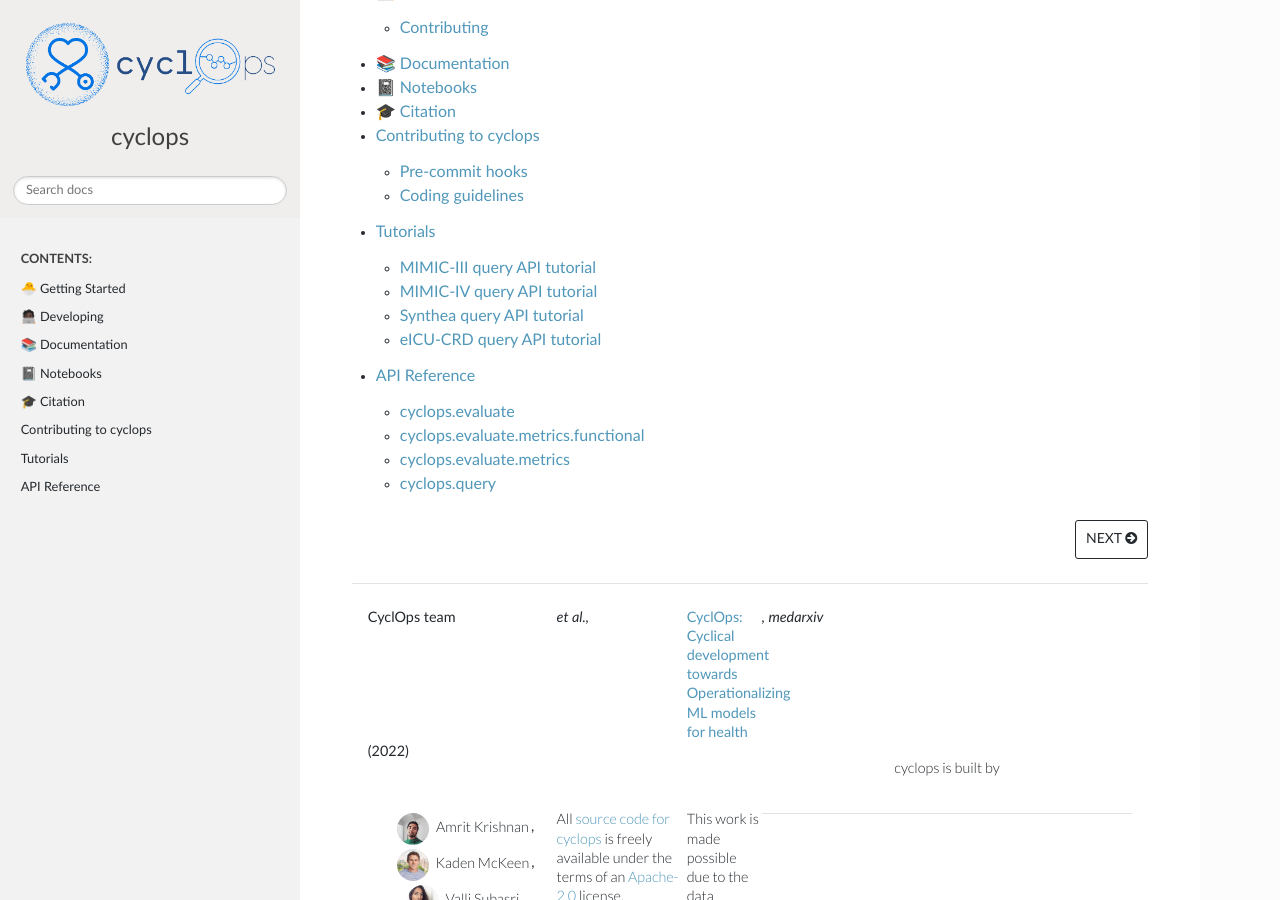
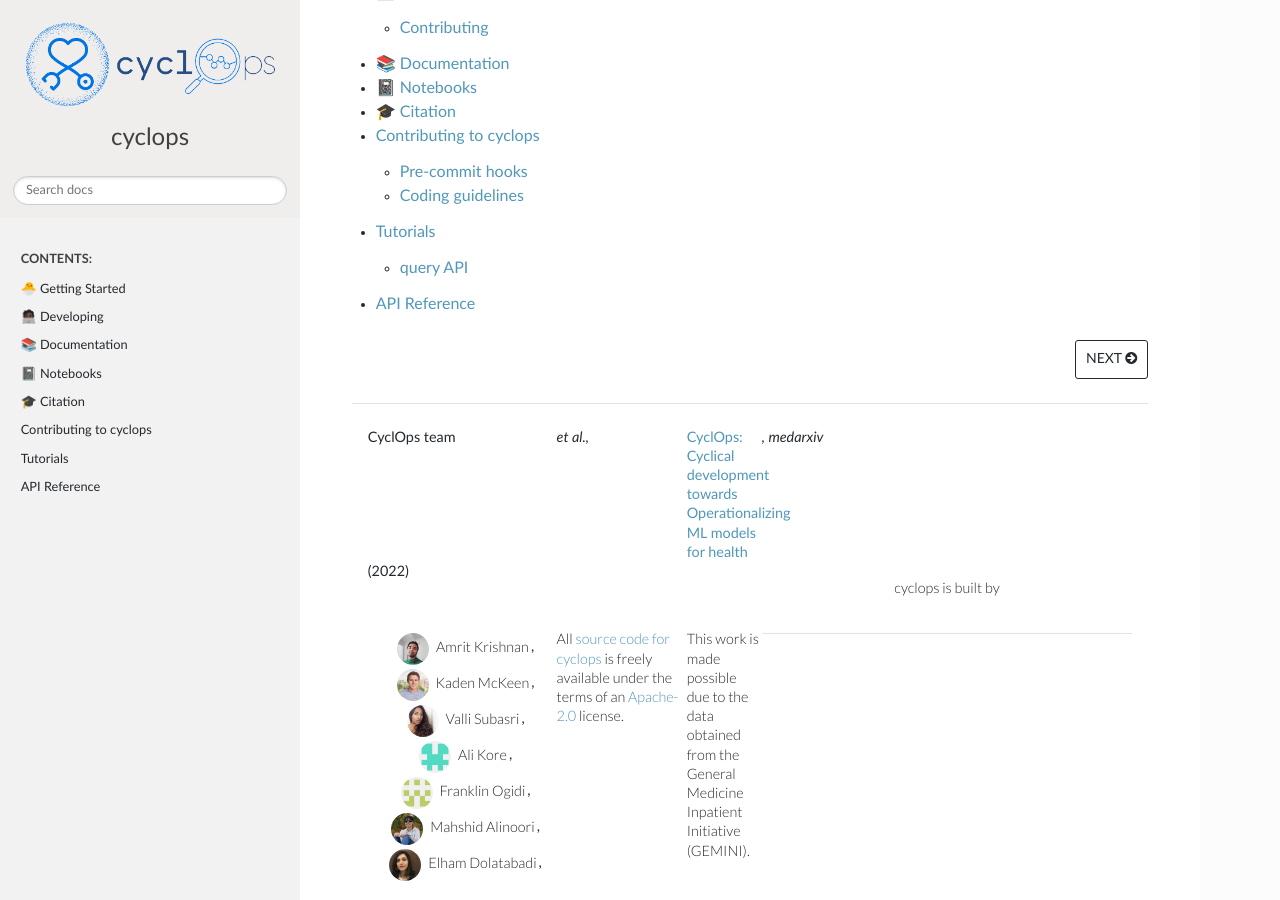
Before and after one commit to VectorInstitute/cyclops, a Sphinx documentation site: the page built from docs/source/index.rst, in a window 1280 px wide and 900 px high, scrolled down 322 px. Built offline with Sphinx 7.4.7, drawn with Linux system fonts in a browser that asks for light colours; pages that are not in the unit, such as notebooks, are missing from menus; part of the change alters nothing that is shown.

Commit message:
Add hierarchy to docs, including tutorials

```diff
--- a/docs/source/api.rst
+++ b/docs/source/api.rst
@@ -2,6 +2,6 @@ API Reference
 =============
 
 .. toctree::
-   :glob:
 
-   reference/api/*
+   reference/api/query.rst
+   reference/api/evaluate.rst
--- a/docs/source/tutorials.rst
+++ b/docs/source/tutorials.rst
@@ -3,7 +3,4 @@ Tutorials
 
 .. toctree::
 
-    tutorials/mimiciii/query_api.ipynb
-    tutorials/mimiciv/query_api.ipynb
-    tutorials/synthea/query_api.ipynb
-    tutorials/eicu/query_api.ipynb
+   tutorials_query
--- /dev/null
+++ b/docs/source/tutorials_query.rst
@@ -0,0 +1,15 @@
+query API
+=========
+
+The query API allows you to query EHR databases. It is a Python API that
+that communicates with postgresql databases. It is a wrapper around the
+SQLAlchemy ORM and uses SQLAlchemy query objects and functions to build
+queries.
+
+
+.. toctree::
+
+    tutorials/mimiciii/query_api.ipynb
+    tutorials/mimiciv/query_api.ipynb
+    tutorials/synthea/query_api.ipynb
+    tutorials/eicu/query_api.ipynb
```
